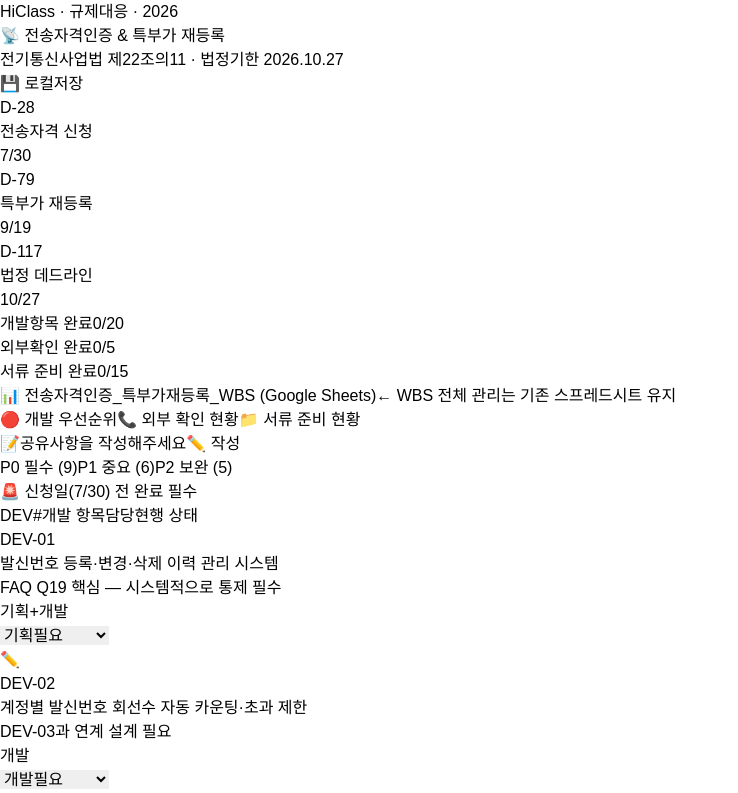
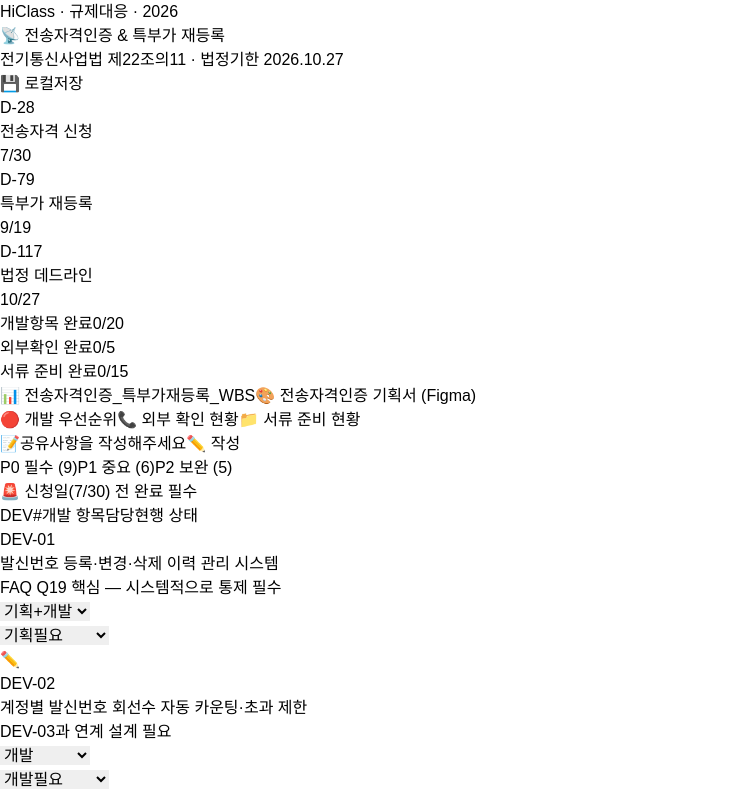
Before and after one commit to iscreammina5275/Transmission-Qualification, a React (Vite) app: page / in a window 1280 px wide. Shown: the top 793 px of the page, without its empty margins (0-738 px from the left). Built offline with nearby package versions, Linux system fonts and the light colour scheme.

Commit message:
feat: 담당 셀렉트, 상태 옵션 추가, 기획서 링크, 푸터 수정

```diff
--- a/src/App.jsx
+++ b/src/App.jsx
@@ -3,9 +3,10 @@
 import { ref, onValue, update } from "firebase/database";
 
 // ─── 상태 옵션 ────────────────────────────────────────────
-const DEV_STATUS_OPTIONS = ["기획필요","개발필요","기획전달예정","소명예정","증빙필요","완료"];
+const DEV_STATUS_OPTIONS = ["기획필요","개발필요","기획전달예정","개발중","테스트","서류 작성중","소명예정","증빙필요","완료"];
 const EXT_STATUS_OPTIONS = ["미문의","답변대기","긍정회신","리스크","완료"];
 const DOC_STATUS_OPTIONS = ["수급예정","수정필요","소명예정","증빙필요","외부문의","리스크","-","완료"];
+const OWNER_OPTIONS = ["기획","개발","기획+개발","개발+기획","기획(인사)","기획(재무)","기획(HR)","외부"];
 
 // ─── 기본 데이터 ──────────────────────────────────────────
 const BASE_DEV_P0 = [
@@ -66,6 +67,8 @@
   "기획필요":"bg-red-100 text-red-700", "개발필요":"bg-red-100 text-red-700",
   "기획전달예정":"bg-amber-100 text-amber-700", "소명예정":"bg-blue-100 text-blue-700",
   "증빙필요":"bg-violet-100 text-violet-700", "완료":"bg-emerald-100 text-emerald-700",
+  "개발중":"bg-indigo-100 text-indigo-700", "테스트":"bg-cyan-100 text-cyan-700",
+  "서류 작성중":"bg-teal-100 text-teal-700",
 };
 const DOC_STATUS_STYLE = {
   "수급예정":"bg-slate-100 text-slate-500", "수정필요":"bg-amber-100 text-amber-700",
@@ -89,6 +92,12 @@
 
   const [tab, setTab] = useState("dev");
   const [devFilter, setDevFilter] = useState("P0");
+
+  // 담당자 (selectbox)
+  const [devOwners, setDevOwners] = useState({
+    ...Object.fromEntries([...BASE_DEV_P0,...BASE_DEV_P1,...BASE_DEV_P2].map(i=>[i.id,i.owner])),
+    ...(saved.devOwners||{})
+  });
 
   // 상태값 (selectbox)
   const [devStatuses, setDevStatuses] = useState({
@@ -114,7 +123,9 @@
   const [docDone, setDocDone] = useState(saved.docDone||{});
 
   // 메모 (탭별)
-  const [memos, setMemos] = useState({ dev:"", ext:"", docs:"", ...(saved.memos||{}) });
+  const [memos, setMemos] = useState({ dev:"", ext:"", docs:"", extAction:"KTOA API 스웨거 원문 확인 후 snb.ktoa.or.kr 문의 진행 (DEV-24 P0)", ...(saved.memos||{}) });
+  const [extActionEdit, setExtActionEdit] = useState(false);
+  const [extActionTemp, setExtActionTemp] = useState("");
 
   // 커스텀 항목 (추가된 항목들)
   const [custom, setCustom] = useState({
@@ -161,10 +172,16 @@
 
   // 저장 (localStorage + Firebase)
   const persist = (updates) => {
-    const full = { devStatuses, extStatuses, docCertStatuses, docReregStatuses, taskDone, extDone, docDone, memos, custom, edits, ...updates };
+    const full = { devStatuses, extStatuses, docCertStatuses, docReregStatuses, taskDone, extDone, docDone, memos, custom, edits, devOwners, ...updates };
     localStorage.setItem(LS_KEY, JSON.stringify(full));
     if (isConfigured && db) update(ref(db,"wbs"), updates).catch(console.error);
   };
+
+  // 담당자 핸들러
+  const updDevOwner    = (id,v) => { const n={...devOwners,[id]:v};         setDevOwners(n);         persist({devOwners:n}); };
+
+  // 외부확인 액션 저장
+  const saveExtAction  = () => { const n={...memos,extAction:extActionTemp}; setMemos(n); setExtActionEdit(false); persist({memos:n}); };
 
   // 상태 핸들러
   const updDevStatus   = (id,v) => { const n={...devStatuses,[id]:v};       setDevStatuses(n);       persist({devStatuses:n}); };
@@ -362,13 +379,17 @@
             })}
           </div>
 
-          <div className="mt-3 flex items-center gap-2">
+          <div className="mt-3 flex items-center gap-4 flex-wrap">
             <a href="https://docs.google.com/spreadsheets/d/1alwzM9aqT8uUr7EIkLfIb07sEsVJb-F8hqKVrUEwT5I/edit"
               target="_blank" rel="noreferrer"
               className="text-[11px] text-slate-400 hover:text-white underline flex items-center gap-1">
-              📊 전송자격인증_특부가재등록_WBS (Google Sheets)
+              📊 전송자격인증_특부가재등록_WBS
             </a>
-            <span className="text-slate-600 text-[10px]">← WBS 전체 관리는 기존 스프레드시트 유지</span>
+            <a href="https://www.figma.com/design/KevxXOvW4YH6cJftaJdVt9/26%EB%85%84_%EC%A0%84%EC%86%A1%EC%9E%90%EA%B2%A9%EC%9D%B8%EC%A6%9D%EC%8B%AC%EC%82%AC-%ED%8A%B9%EB%B6%80%EA%B0%80?node-id=135-8488&t=43fr5t2sQRZizBib-4"
+              target="_blank" rel="noreferrer"
+              className="text-[11px] text-slate-400 hover:text-white underline flex items-center gap-1">
+              🎨 전송자격인증 기획서 (Figma)
+            </a>
           </div>
         </div>
       </header>
@@ -486,7 +507,14 @@
                       </div>
                     )}
                     {!isEditing&&<>
-                      <span className="text-xs text-slate-400 w-20 shrink-0 text-right hidden sm:block">{item.owner}</span>
+                      <select
+                        value={devOwners[baseItem.id]||item.owner}
+                        onChange={e=>{e.stopPropagation();updDevOwner(baseItem.id,e.target.value);}}
+                        onClick={e=>e.stopPropagation()}
+                        className="text-xs text-slate-500 w-24 shrink-0 hidden sm:block border border-slate-200 rounded px-1 py-0.5 bg-white cursor-pointer focus:outline-none focus:border-blue-400"
+                      >
+                        {OWNER_OPTIONS.map(o=><option key={o} value={o}>{o}</option>)}
+                      </select>
                       <div className="w-24 shrink-0 flex justify-end">
                         <StatusSelect value={status} options={DEV_STATUS_OPTIONS} styleMap={STATUS_STYLE} onChange={v=>updDevStatus(baseItem.id,v)} />
                       </div>
@@ -525,7 +553,14 @@
                       </div>
                     )}
                     {!isEditing&&<>
-                      <span className="text-xs text-slate-400 w-20 shrink-0 text-right hidden sm:block">{item.owner}</span>
+                      <select
+                        value={devOwners[baseItem.id]||item.owner||"개발"}
+                        onChange={e=>{e.stopPropagation();updDevOwner(baseItem.id,e.target.value);}}
+                        onClick={e=>e.stopPropagation()}
+                        className="text-xs text-slate-500 w-24 shrink-0 hidden sm:block border border-slate-200 rounded px-1 py-0.5 bg-white cursor-pointer focus:outline-none focus:border-blue-400"
+                      >
+                        {OWNER_OPTIONS.map(o=><option key={o} value={o}>{o}</option>)}
+                      </select>
                       <div className="w-24 shrink-0 flex justify-end">
                         <StatusSelect value={status} options={DEV_STATUS_OPTIONS} styleMap={STATUS_STYLE} onChange={v=>updDevStatus(baseItem.id,v)} />
                       </div>
@@ -545,8 +580,24 @@
         {/* ── 외부 확인 현황 탭 ── */}
         {tab === "ext" && (
           <div className="space-y-3">
-            <div className="bg-amber-50 border border-amber-200 rounded-lg px-4 py-3 text-sm text-amber-800">
-              <strong>이번 주 액션:</strong> KTOA API 스웨거 원문 확인 후 snb.ktoa.or.kr 문의 진행 (DEV-24 P0)
+            <div className="bg-amber-50 border border-amber-200 rounded-lg px-4 py-3 text-sm text-amber-800 flex items-center gap-3">
+              {extActionEdit ? (
+                <>
+                  <input autoFocus value={extActionTemp}
+                    onChange={e=>setExtActionTemp(e.target.value)}
+                    onKeyDown={e=>e.key==="Enter"&&saveExtAction()}
+                    className="flex-1 bg-transparent border-b border-amber-400 focus:outline-none text-sm text-amber-900 placeholder-amber-400"
+                    placeholder="이번 주 액션 메시지 입력"
+                  />
+                  <button onClick={saveExtAction} className="text-xs bg-amber-600 text-white px-2 py-0.5 rounded shrink-0">저장</button>
+                  <button onClick={()=>setExtActionEdit(false)} className="text-xs text-amber-600 shrink-0">취소</button>
+                </>
+              ) : (
+                <>
+                  <span className="flex-1"><strong>이번 주 액션:</strong> {memos.extAction}</span>
+                  <button onClick={()=>{setExtActionTemp(memos.extAction);setExtActionEdit(true);}} className="text-xs text-amber-600 border border-amber-300 px-2 py-0.5 rounded hover:bg-amber-100 shrink-0">✏️</button>
+                </>
+              )}
             </div>
 
             <div className="bg-white border border-slate-200 rounded-xl overflow-hidden">
@@ -874,7 +925,7 @@
       </main>
 
       <footer className="max-w-4xl mx-auto px-4 pb-8 pt-2 text-center text-[10px] text-slate-400">
-        하이클래스 서비스기획팀 · 2026.06.22 기준 · 법정 데드라인 2026.10.27 · WBS 전체는 Google Sheets에서 관리
+        하이클래스실 사업팀 김미나 · 법정 데드라인 2026.10.27
       </footer>
     </div>
   );
```
